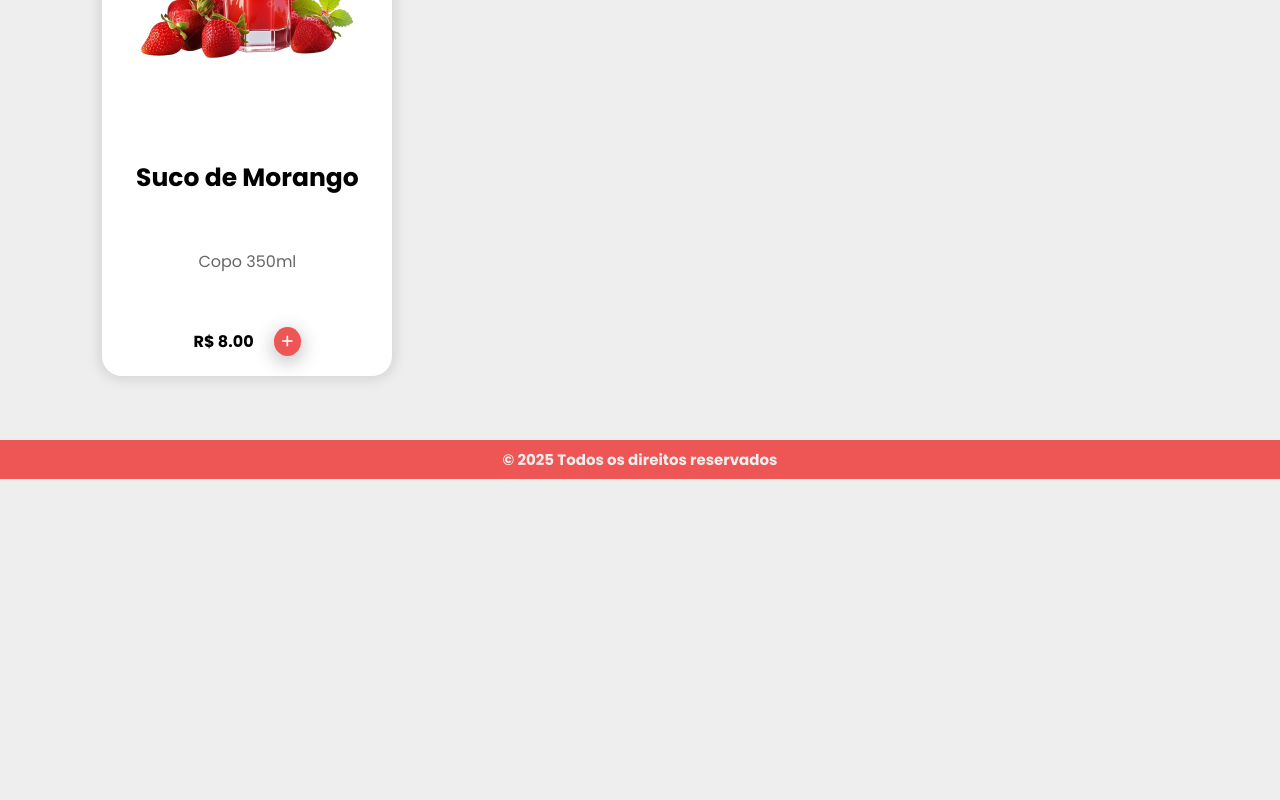
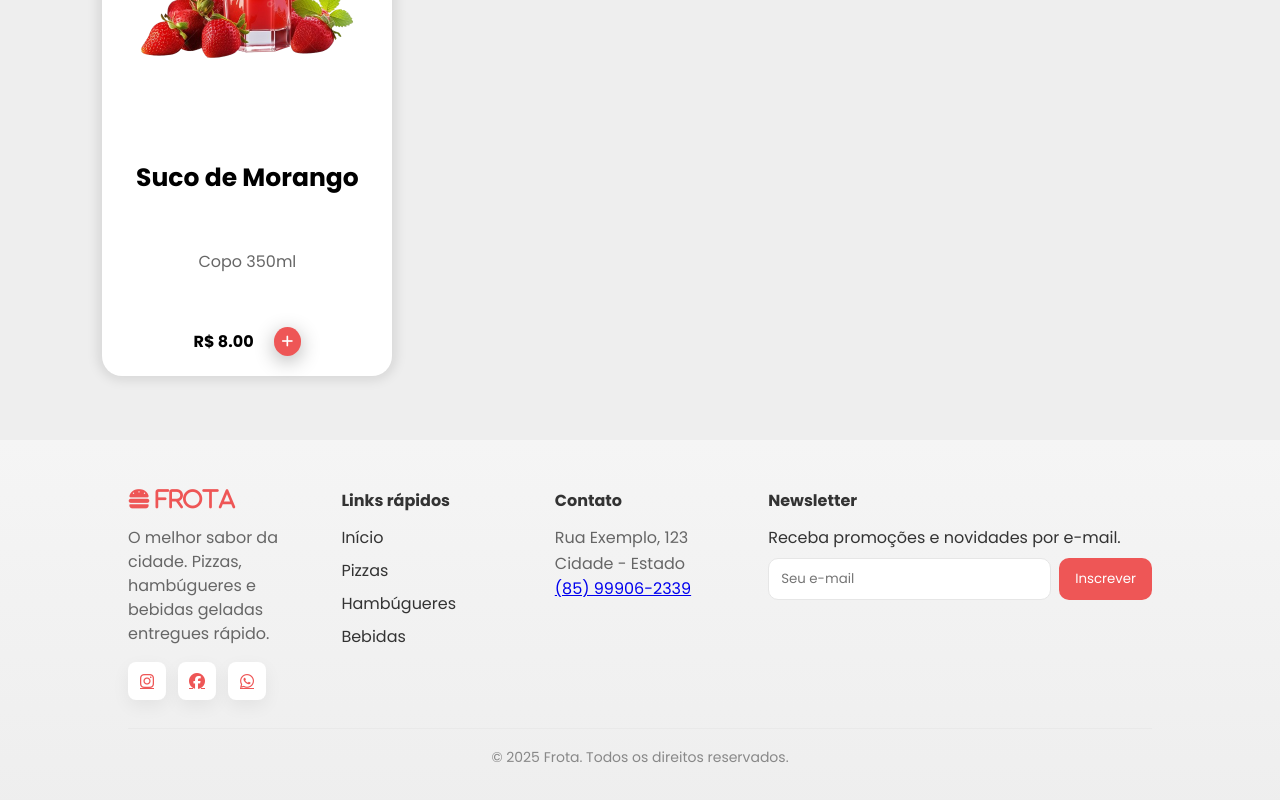
Before and after one commit to eikefrota/lanchonete, a React (Vite) app: page / in a window 1280 px wide. Shown: the part 4304-5104 px from the top of the page. Before the commit the page ends 4783 px from the top, so only its background shows below. Built offline with nearby package versions, Linux system fonts and the light colour scheme; a small style sheet from the web is missing.

Commit message:
Criando Footer

```diff
--- a/src/App.jsx
+++ b/src/App.jsx
@@ -291,8 +291,81 @@ function App() {
       </main>
 
       <footer>
-        <div id="footer-items">
-          <span id="copyright">&copy; 2025 Todos os direitos reservados</span>
+        <div className="footer-container">
+          <div className="footer-grid">
+            <div className="footer-brand">
+              <i className="fa-solid fa-burger" id="footer-logo">
+                {" "}
+                Frota
+              </i>
+              <p className="footer-desc">
+                O melhor sabor da cidade. Pizzas, hambúgueres e bebidas geladas
+                entregues rápido.
+              </p>
+              <div className="footer-socials">
+                <a href="#" aria-label="Instagram">
+                  <i className="fa-brands fa-instagram"></i>
+                </a>
+                <a href="#" aria-label="Facebook">
+                  <i className="fa-brands fa-facebook"></i>
+                </a>
+                <a href="#" aria-label="WhatsApp">
+                  <i className="fa-brands fa-whatsapp"></i>
+                </a>
+              </div>
+            </div>
+
+            <div className="footer-links">
+              <h4>Links rápidos</h4>
+              <ul>
+                <li>
+                  <a href="#home">Início</a>
+                </li>
+                <li>
+                  <a href="#pizzas">Pizzas</a>
+                </li>
+                <li>
+                  <a href="#hambugueres">Hambúgueres</a>
+                </li>
+                <li>
+                  <a href="#bebidas">Bebidas</a>
+                </li>
+              </ul>
+            </div>
+
+            <div className="footer-contact">
+              <h4>Contato</h4>
+              <address>
+                Rua Exemplo, 123
+                <br />
+                Cidade - Estado
+                <br />
+                <a href="tel:+5585999062339">(85) 99906-2339</a>
+              </address>
+            </div>
+
+            <div className="footer-newsletter">
+              <h4>Newsletter</h4>
+              <p>Receba promoções e novidades por e-mail.</p>
+              <form
+                onSubmit={(e) => e.preventDefault()}
+                className="newsletter-form"
+              >
+                <input
+                  type="email"
+                  placeholder="Seu e-mail"
+                  aria-label="Seu e-mail"
+                />
+                <button type="submit">Inscrever</button>
+              </form>
+            </div>
+          </div>
+
+          <div className="footer-bottom">
+            <span className="footer-copyright">
+              &copy; 2025 Frota. Todos os direitos reservados.
+            </span>
+          </div>
         </div>
       </footer>
     </div>
--- a/src/styles/footer.css
+++ b/src/styles/footer.css
@@ -1,16 +1,138 @@
 footer {
-  background-color: #ee5656;
+  background: linear-gradient(180deg, #f5f5f5 0%, #eeeeee 100%);
+  color: #333;
 }
 
-#footer-items {
-  display: flex;
-  justify-content: center;
-  align-items: center;
-  padding: 8px;
+.footer-container {
+  max-width: 80%;
+  margin: 0 auto;
+  padding: 48px 0px;
 }
 
-#copyright {
-  font-size: 15px;
-  color: #eeeeee;
-  font-weight: bold;
+.footer-grid {
+  display: grid;
+  grid-template-columns: 1fr 1fr 1fr 1fr;
+  gap: 32px;
+  align-items: start;
 }
+
+.footer-brand #footer-logo,
+.footer-brand i#footer-logo {
+  font-size: 22px;
+  color: #ee5656;
+  font-weight: 700;
+}
+
+.footer-desc {
+  margin-top: 12px;
+  color: #666;
+  line-height: 1.5;
+}
+
+.footer-socials {
+  margin-top: 16px;
+  display: flex;
+  gap: 12px;
+}
+
+.footer-socials a {
+  display: inline-flex;
+  width: 38px;
+  height: 38px;
+  align-items: center;
+  justify-content: center;
+  background: #fff;
+  border-radius: 8px;
+  color: #ee5656;
+  box-shadow: 0 6px 18px rgba(0, 0, 0, 0.06);
+  transition: transform 160ms ease, box-shadow 160ms ease;
+}
+
+.footer-socials a:hover {
+  transform: translateY(-4px);
+  box-shadow: 0 10px 26px rgba(0, 0, 0, 0.12);
+}
+
+.footer-links h4,
+.footer-contact h4,
+.footer-newsletter h4 {
+  margin-bottom: 12px;
+}
+
+.footer-links ul {
+  list-style: none;
+  padding: 0;
+}
+
+.footer-links a {
+  color: #333;
+  text-decoration: none;
+  display: inline-block;
+  margin-bottom: 8px;
+  transition: color 160ms ease;
+}
+
+.footer-links a:hover {
+  color: #ee5656;
+}
+
+.footer-contact address {
+  font-style: normal;
+  color: #666;
+  line-height: 1.6;
+}
+
+.newsletter-form {
+  display: flex;
+  gap: 8px;
+  margin-top: 8px;
+}
+
+.newsletter-form input[type="email"] {
+  flex: 1;
+  padding: 10px 12px;
+  border-radius: 10px;
+  border: 1px solid #e6e6e6;
+}
+
+.newsletter-form button {
+  background: #ee5656;
+  color: #fff;
+  border: none;
+  padding: 10px 16px;
+  border-radius: 10px;
+  cursor: pointer;
+}
+
+.footer-bottom {
+  margin-top: 28px;
+  display: flex;
+  justify-content: center; /* center the content */
+  align-items: center;
+  border-top: 1px solid #e9e9e9;
+  padding-top: 18px;
+  color: #888;
+  font-size: 14px;
+}
+
+.footer-copyright {
+  text-align: center;
+}
+
+@media screen and (max-width: 900px) {
+  .footer-grid {
+    grid-template-columns: 1fr 1fr;
+  }
+}
+
+@media screen and (max-width: 600px) {
+  .footer-grid {
+    grid-template-columns: 1fr;
+  }
+
+  .footer-bottom {
+    flex-direction: column;
+    gap: 8px;
+    text-align: center;
+  }
+}
```
